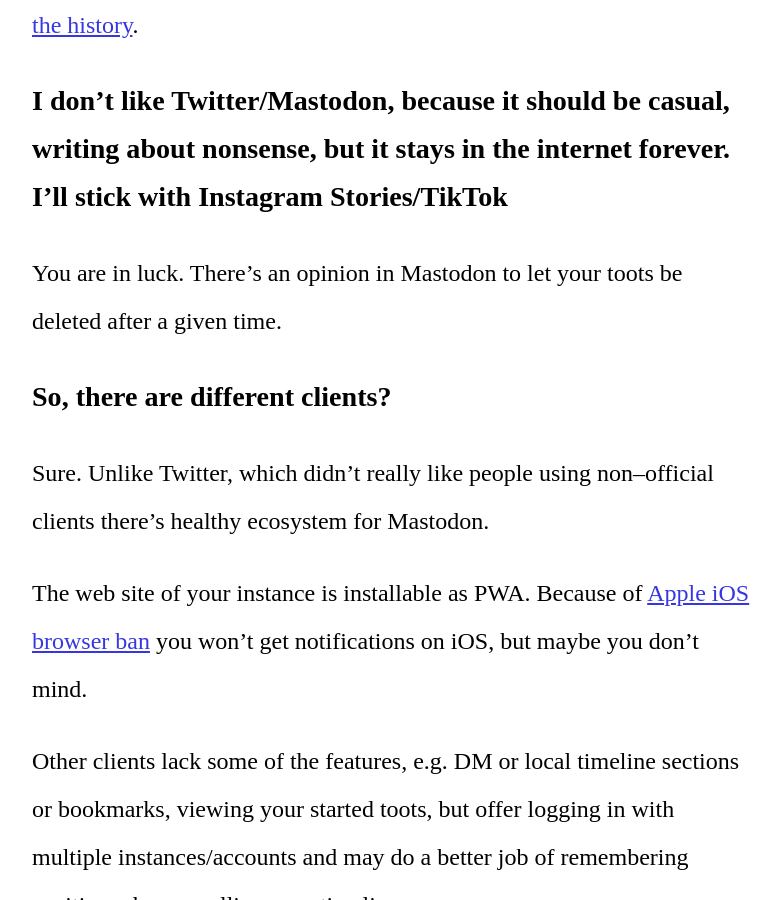
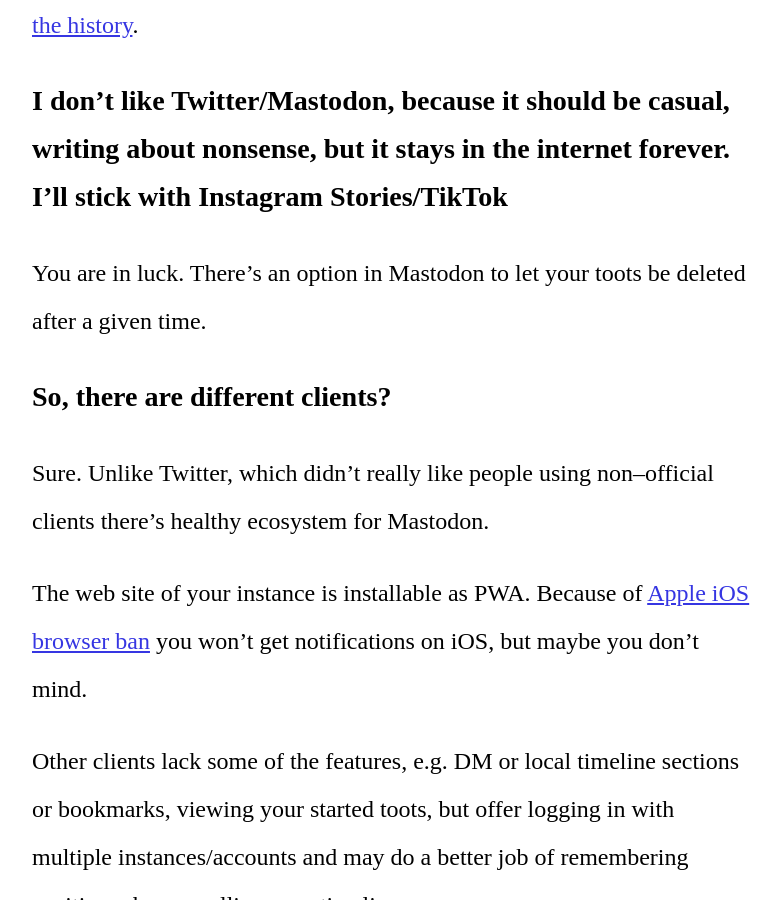
Before and after one commit to marek-saji/noplacelikecode, a Jekyll site: the page built from _posts/2022-12-06-mastodon-misconceptions.md, in a window 1280 px wide and 900 px high, scrolled down 2551 px. Shown: the whole window, without its empty margins (248-1029 px from the left). Built offline with Jekyll 4.4.1, drawn with Linux system fonts in a browser that asks for light colours; some web fonts are replaced; our own code applies the rules of GitHub Pages for plain Markdown files; some of the changed text lies outside the part shown.

Commit message:
Mastodon misconceptions: typos

```diff
--- a/_posts/2022-12-06-mastodon-misconceptions.md
+++ b/_posts/2022-12-06-mastodon-misconceptions.md
@@ -65,7 +65,7 @@
 
 ### I don't like Twitter/Mastodon, because it should be casual, writing about nonsense, but it stays in the internet forever. I'll stick with Instagram Stories/TikTok
 
-You are in luck. There's an opinion in Mastodon to let your toots be
+You are in luck. There's an option in Mastodon to let your toots be
 deleted after a given time.
 
 ### <span id="user-content-clients">So, there are different clients?</span>
```
Also changed, not shown: other parts of _posts/2022-12-06-mastodon-misconceptions.md (+1 -1 lines).
